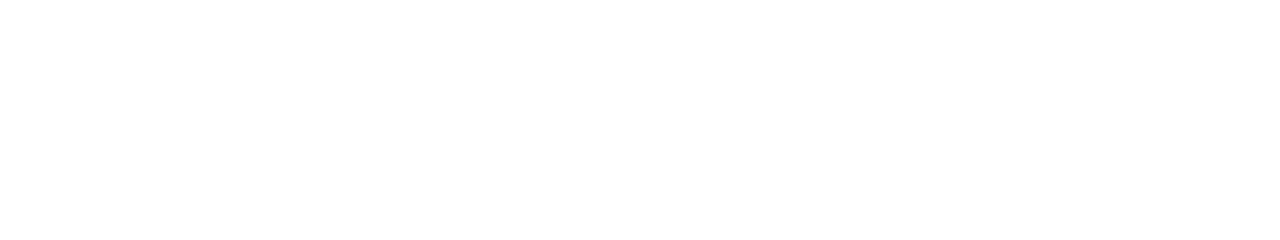
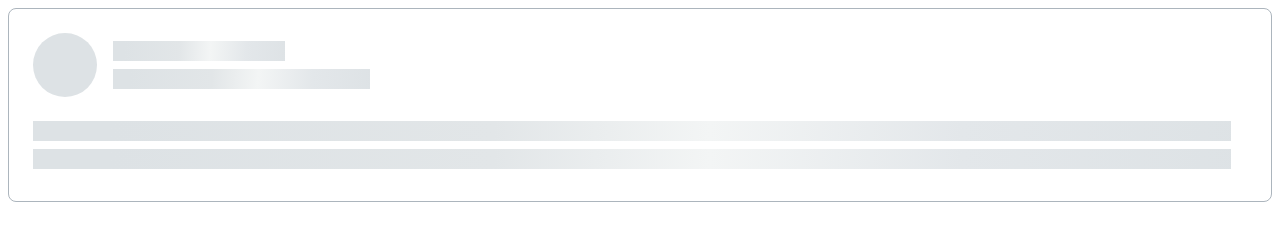
Before and after one commit to js-tasks-ru/htmlcss-20231222_igor-anackii, a website: page 04-lection2/02-skeleton/index.html in a window 1280 px wide. Drawn offline with Linux system fonts and the light colour scheme.

Commit message:
hw4-skeleton: Выполнено ДЗ skeleton

```diff
--- a/04-lection2/02-skeleton/index.html
+++ b/04-lection2/02-skeleton/index.html
@@ -4,8 +4,21 @@
     <head>
         <link rel="stylesheet" href="../../assets/css/main.css">
         <link rel="stylesheet" href="./skeleton.css">
+        <title>Skeleton</title>
     </head>
     <body>
-
+        <div class="skeleton">
+            <div class="skeleton__profile">
+                <div class="skeleton__avatar"></div>
+                <div class="skeleton__profile-info">
+                    <div class="skeleton__name"></div>
+                    <div class="skeleton__status"></div>
+                </div>
+            </div>
+            <div class="skeleton__data">
+                <div class="skeleton__row"></div>
+                <div class="skeleton__row"></div>
+            </div>
+        </div>
     </body>
 </html>
--- a/04-lection2/02-skeleton/skeleton.css
+++ b/04-lection2/02-skeleton/skeleton.css
@@ -0,0 +1,54 @@
+.skeleton {
+    display: flex;
+    flex-direction: column;
+    border: 1px solid var(--grey-3);
+    border-radius: 8px;
+}
+
+.skeleton__profile {
+    padding-top: 24px;
+    padding-left: 24px;
+    display: flex;
+    flex-direction: row;
+    gap: 16px;
+}
+
+.skeleton__profile-info {
+    display: flex;
+    flex-direction: column;
+    justify-content: center;
+}
+
+.skeleton__avatar {
+    width: 64px;
+    height: 64px;
+    background-color: var(--grey-2);
+    border-radius: 50%;
+}
+
+.skeleton__name {
+    width: 172px;
+    height: 20px;
+    background: linear-gradient(93deg, #DDE2E5 6.44%, #E2E6E8 38.47%, #F3F5F5 56.48%, #E3E7EA 77.5%, #DDE2E5 102.52%);
+    margin-bottom: 8px;
+}
+
+.skeleton__status {
+    width: 257px;
+    height: 20px;
+    background: linear-gradient(93deg, #DDE2E5 6.44%, #E2E6E8 38.47%, #F3F5F5 56.48%, #E3E7EA 77.5%, #DDE2E5 102.52%);
+}
+
+.skeleton__data {
+    padding: 24px 40px 32px 24px;
+}
+
+.skeleton__row {
+    flex-grow: 1;
+    height: 20px;
+    background: linear-gradient(93deg, #DDE2E5 6.44%, #E2E6E8 38.47%, #F3F5F5 56.48%, #E3E7EA 77.5%, #DDE2E5 102.52%);
+}
+
+.skeleton__row:first-child {
+    margin-bottom: 8px;
+}
```
